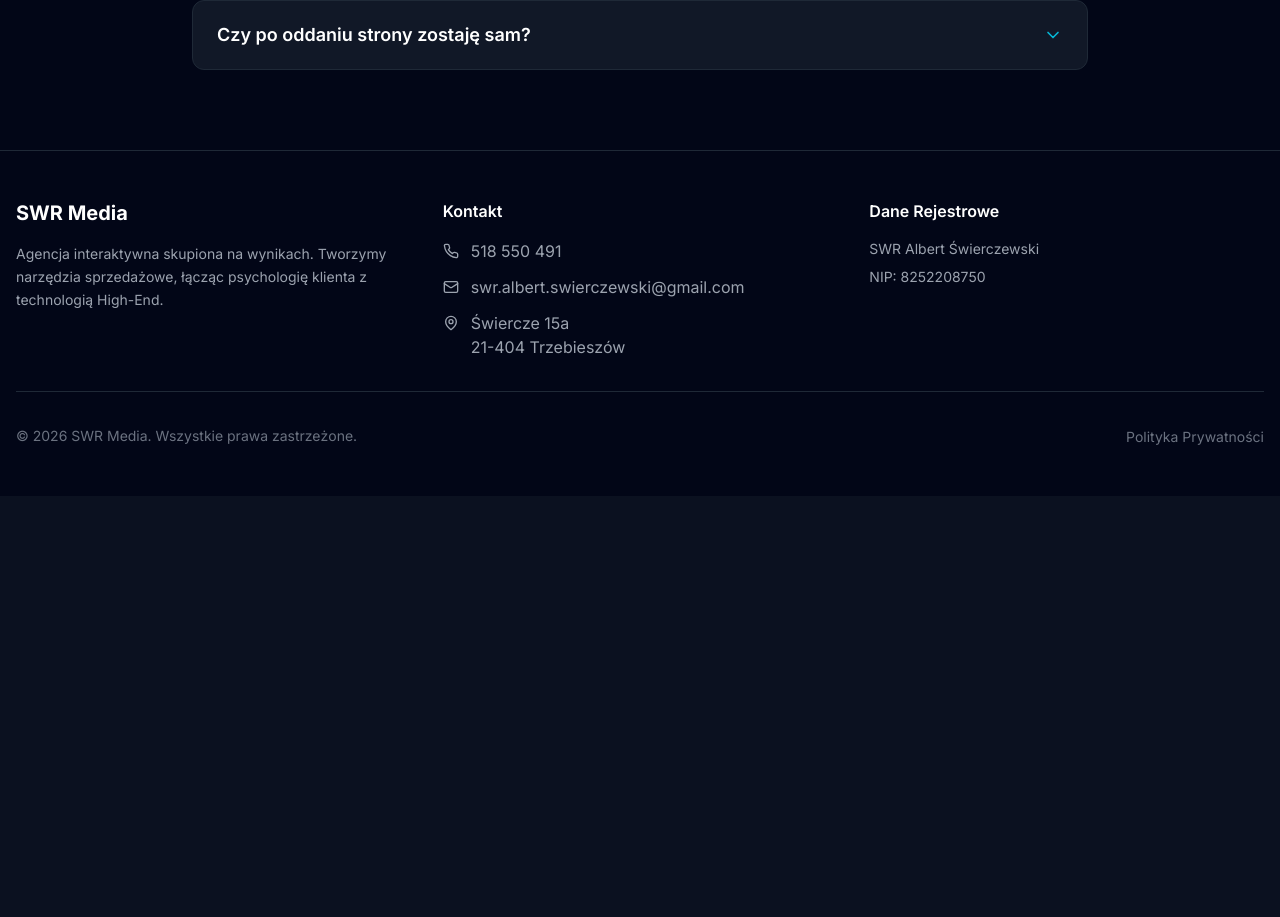
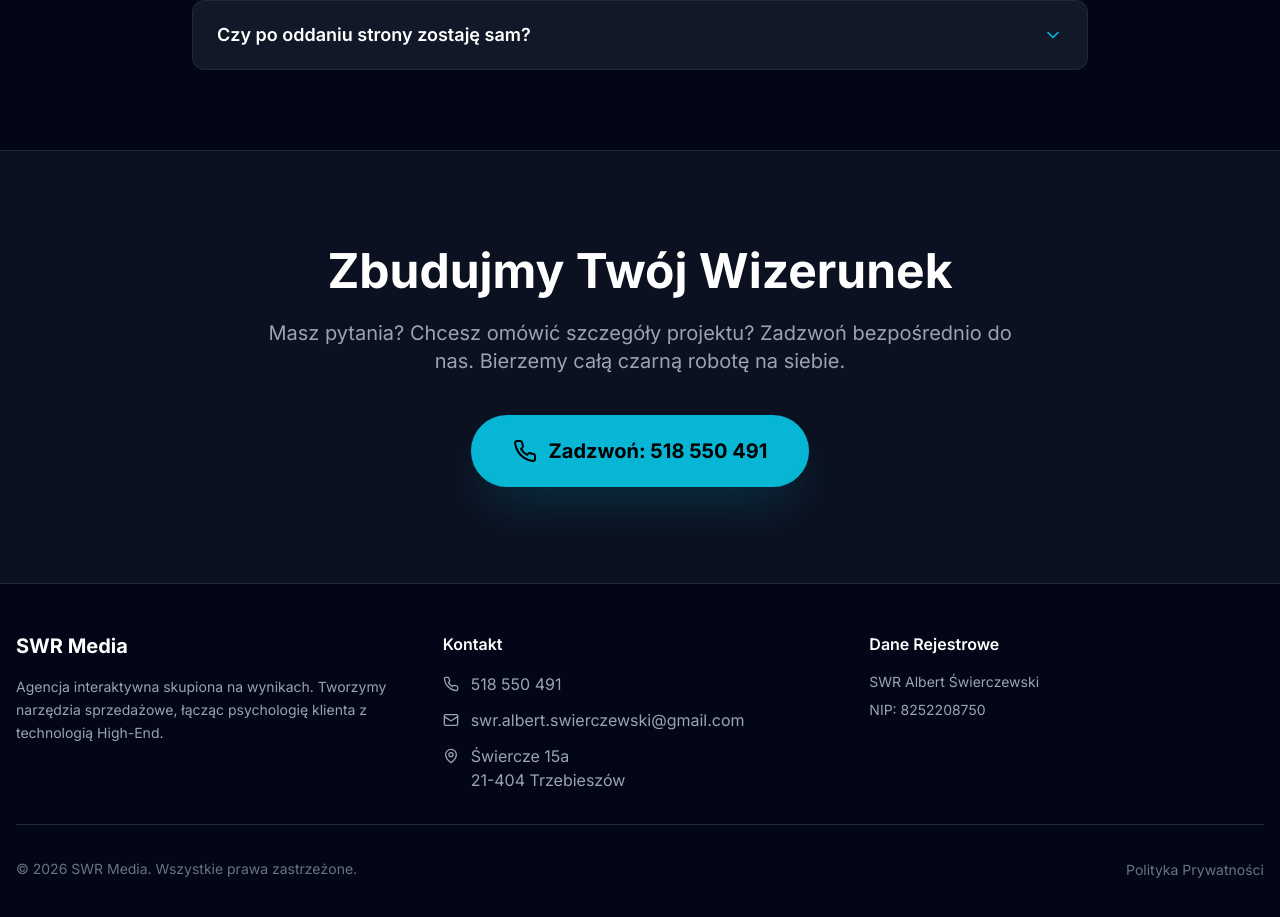
Before and after one commit to centelx/swr-landing-page-2, a React (Vite) app: page / in a window 1280 px wide. Shown: the part 7574-8491 px from the top of the page. Before the commit the page ends 8070 px from the top, so only its background shows below. Built offline with nearby package versions, Linux system fonts and the light colour scheme.

Commit message:
added cta button

```diff
--- /dev/null
+++ b/src/components/CallToAction.tsx
@@ -0,0 +1,31 @@
+import { motion } from 'framer-motion';
+import { Phone } from 'lucide-react';
+
+export default function CallToAction() {
+    return (
+        <section id="contact" className="py-24 px-4 bg-brand-dark border-t border-gray-800 text-center">
+            <div className="max-w-3xl mx-auto">
+                <motion.div
+                    initial={{ opacity: 0, y: 30 }}
+                    whileInView={{ opacity: 1, y: 0 }}
+                    viewport={{ once: true }}
+                >
+                    <h2 className="text-4xl md:text-5xl font-bold text-white mb-6">
+                        Zbudujmy Twój Wizerunek
+                    </h2>
+                    <p className="text-xl text-gray-400 mb-10">
+                        Masz pytania? Chcesz omówić szczegóły projektu? Zadzwoń bezpośrednio do nas. Bierzemy całą czarną robotę na siebie.
+                    </p>
+
+                    <a
+                        href="tel:518550491"
+                        className="inline-flex items-center justify-center gap-3 bg-brand-neon text-black font-bold text-xl px-10 py-5 rounded-full shadow-2xl shadow-brand-neon/20 border-2 border-brand-neon hover:bg-white hover:border-white transition-all hover:scale-105"
+                    >
+                        <Phone className="w-6 h-6" />
+                        <span>Zadzwoń: 518 550 491</span>
+                    </a>
+                </motion.div>
+            </div>
+        </section>
+    );
+}
--- a/src/pages/Home.tsx
+++ b/src/pages/Home.tsx
@@ -10,6 +10,7 @@ import FAQ from '../components/FAQ';
 import Contact from '../components/Contact';
 import Footer from '../components/Footer';
 import StickyCTA from '../components/StickyCTA';
+import CallToAction from '../components/CallToAction';
 
 export default function Home() {
   return (
@@ -27,6 +28,7 @@ export default function Home() {
       <Testimonials />
       <FAQ />
       {/* <Contact /> */}
+      <CallToAction />
       <Footer />
 
       <StickyCTA />
```
